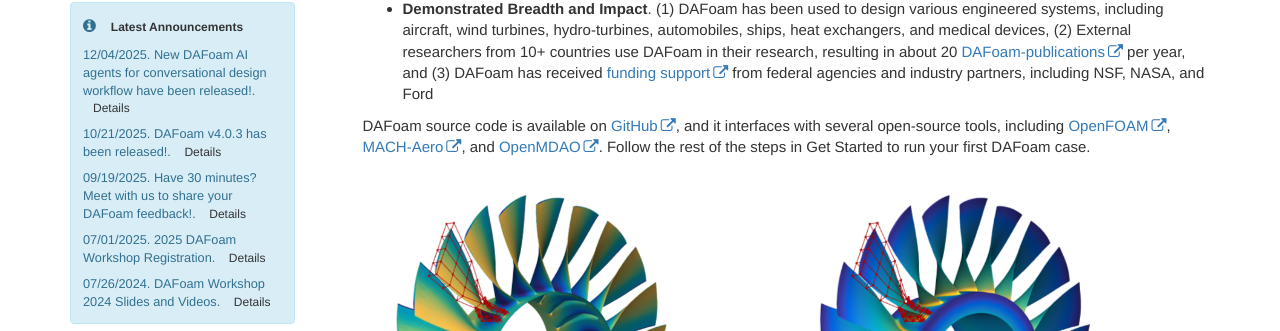
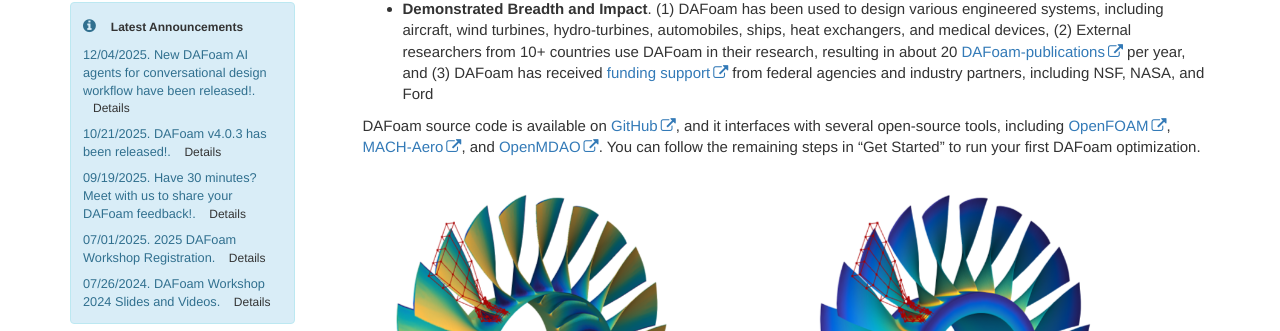
Before and after one commit to DAFoam/DAFoam.github.io, a Jekyll site: the page built from index.md, in a window 1280 px wide and 1307 px high. Shown: the part 545-876 px from the top of the window. Built offline with Jekyll 4.4.1, drawn with Linux system fonts in a browser that asks for light colours; comment, search, counter and statistics services are not loaded.

Commit message:
Update index.md

```diff
--- a/index.md
+++ b/index.md
@@ -16,7 +16,7 @@ DAFoam (Discrete Adjoint for OpenFOAM) is an open, versatile, and efficient plat
 
 - **Demonstrated Breadth and Impact**. (1) DAFoam has been used to design various engineered systems, including aircraft, wind turbines, hydro-turbines, automobiles, ships, heat exchangers, and medical devices, (2) External researchers from 10+ countries use DAFoam in their research, resulting in about 20 [DAFoam-publications](https://dafoam.github.io/publications.html) per year, and (3) DAFoam has received [funding support](https://dafoam.github.io/acknowledgement.html) from federal agencies and industry partners, including NSF, NASA, and Ford
 
-DAFoam source code is available on [GitHub](https://github.com/mdolab/dafoam), and it interfaces with several open-source tools, including [OpenFOAM](https://www.openfoam.com), [MACH-Aero](https://mdolab-mach-aero.readthedocs-hosted.com/en/latest/index.html), and [OpenMDAO](https://openmdao.org). Follow the rest of the steps in Get Started to run your first DAFoam case.
+DAFoam source code is available on [GitHub](https://github.com/mdolab/dafoam), and it interfaces with several open-source tools, including [OpenFOAM](https://www.openfoam.com), [MACH-Aero](https://mdolab-mach-aero.readthedocs-hosted.com/en/latest/index.html), and [OpenMDAO](https://openmdao.org). You can follow the remaining steps in "Get Started" to run your first DAFoam optimization.
 
 
 <div markdown="0" id="carousel" class="carousel slide" data-ride="carousel" data-interval="2000" data-pause="hover" >
```
